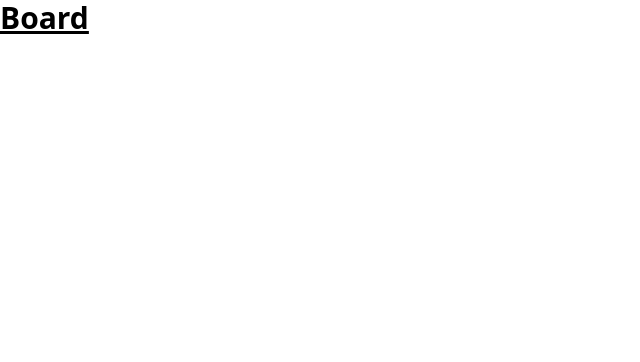
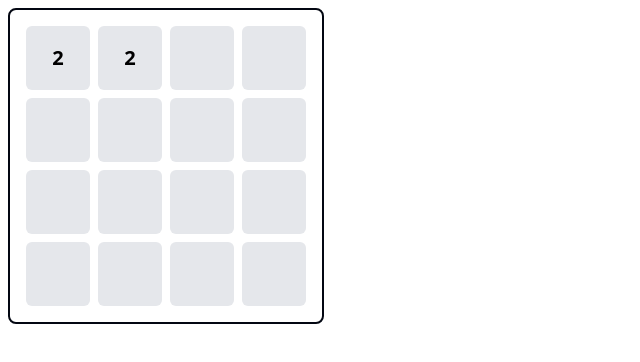
Before and after one commit to Amel294/2048, a React (Vite) app: page / in a window 1280 px wide. Shown: the top 362 px of the page, without its empty margins (0-640 px from the left). Built offline with nearby package versions, Linux system fonts and the light colour scheme.

Commit message:
feat : Added keyboard event handling and rendered a 4x4 grid with initial board state in Board component

```diff
--- a/src/components/board/Board.tsx
+++ b/src/components/board/Board.tsx
@@ -1,12 +1,58 @@
+import  { useEffect } from "react";
+
+const board = [
+  [2, 2, 0, 0],
+  [0, 0, 0, 0],
+  [0, 0, 0, 0],
+  [0, 0, 0, 0],
+];
 
 const Board = () => {
+
+    useEffect(() => {
+
+        const handleKeyPress = (event: KeyboardEvent) => {
+          switch (event.key) {
+            case "ArrowLeft":
+              console.log("Left arrow pressed");
+              break;
+            case "ArrowDown":
+              console.log("Down arrow pressed");
+              break;
+            case "ArrowRight":
+              console.log("Right arrow pressed");
+              break;
+            case "ArrowUp":
+              console.log("Up arrow pressed");
+              break;
+            default:
+              console.log("Other key pressed:", event.key);
+          }
+        };
+
+        window.addEventListener("keydown", handleKeyPress);
+
+        return () => {
+          window.removeEventListener("keydown", handleKeyPress);
+        };
+      }, []);
+
   return (
-    <div>
-        <h1 className="text-3xl font-bold underline">
-      Board
-    </h1>
+    <div className="w-fit h-fit m-2 border-solid border-2 border-gray-950 p-4 rounded-lg">
+      <div className="grid grid-cols-4 gap-2">
+        {board.map((row, rowIndex) =>
+          row.map((cell, colIndex) => (
+            <div
+              key={`${rowIndex}-${colIndex}`}
+              className="flex items-center justify-center h-16 w-16 bg-gray-200 rounded-md text-xl font-bold"
+            >
+              {cell !== 0 ? cell : ""}
+            </div>
+          ))
+        )}
+      </div>
     </div>
-  )
-}
+  );
+};
 
-export default Board
+export default Board;
```
